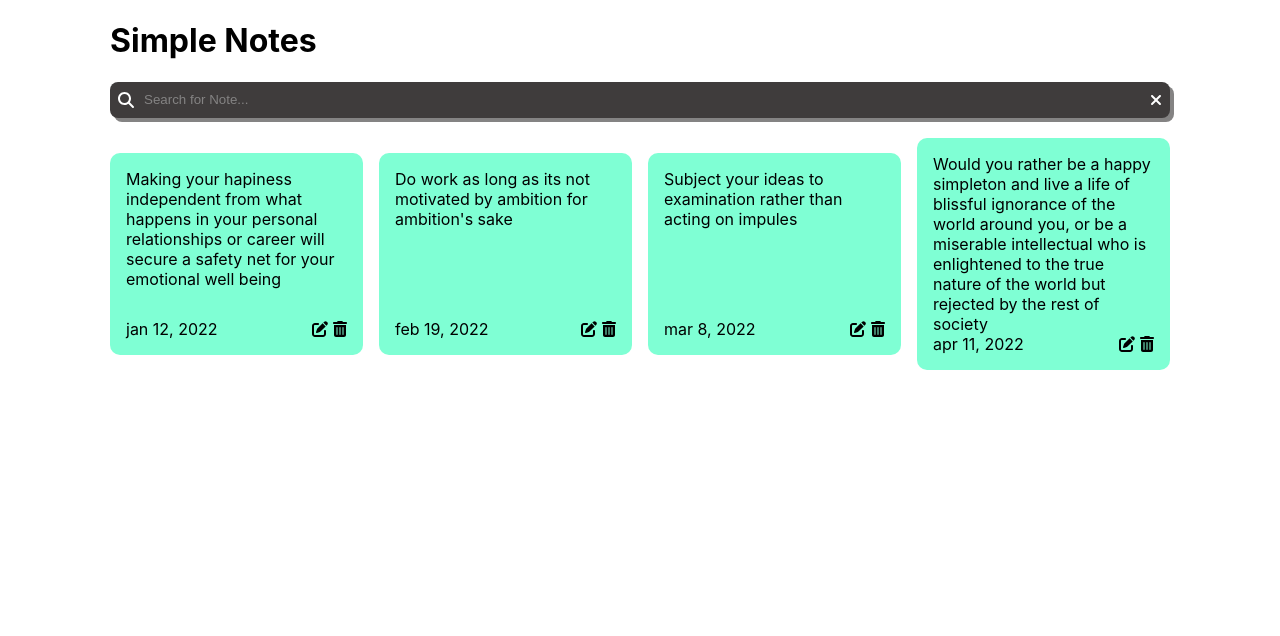
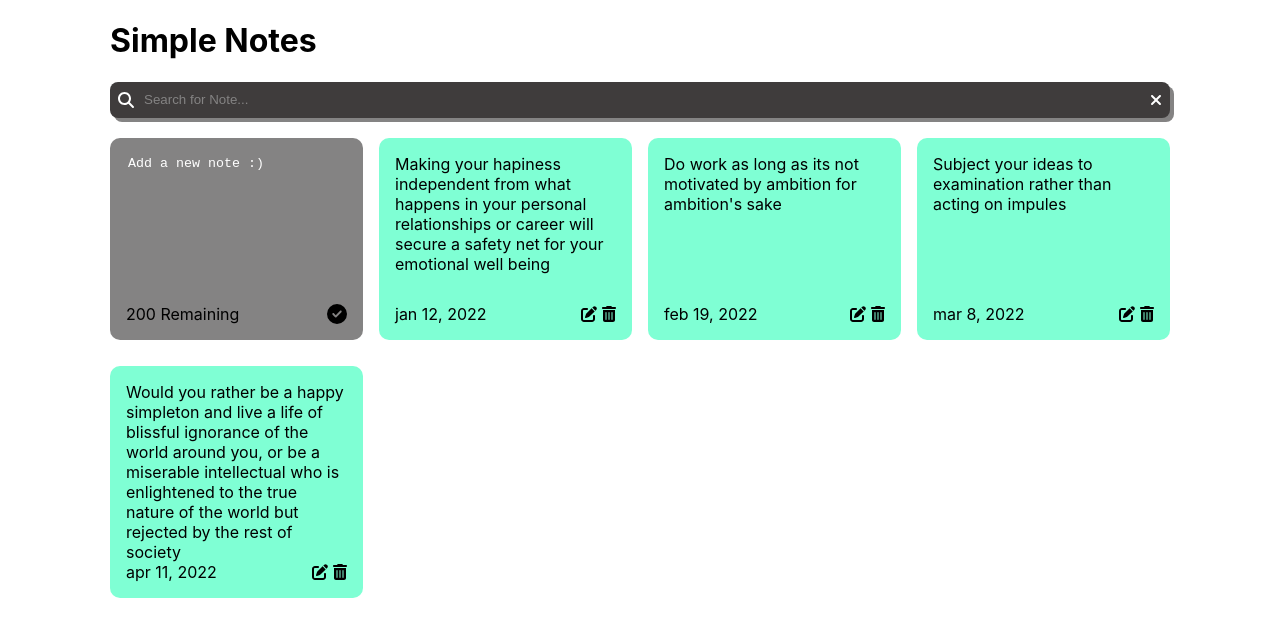
Before and after one commit to JubzCodes/simple-notes, a React (Create React App) app: page / in a window 1280 px wide. Shown: the top 636 px of the page. Built offline with nearby package versions, Linux system fonts and the light colour scheme; the HTML template or start-up script is replaced by a standard one.

Commit message:
add new note css

```diff
--- a/src/App.css
+++ b/src/App.css
@@ -7,6 +7,28 @@
   border-radius: 10px;
   padding: 1rem;
   min-height: 170px
+}
+
+.note.new {
+  background-color: #848383;
+}
+
+textarea {
+  border: none;
+  resize: none;
+  background-color: transparent;
+}
+
+textarea:focus {
+  outline: none;
+}
+
+textarea::placeholder {
+  color: white;
+}
+
+.save {
+  cursor: pointer;
 }
 
 .App {
@@ -61,6 +83,6 @@
   color: white;
 }
 
-::placeholder {
+.search-bar input::placeholder {
   color: #848383;
 }
--- a/src/components/NewNote.js
+++ b/src/components/NewNote.js
@@ -8,8 +8,8 @@ const NewNote = () => {
       <textarea rows='8' cols='10' placeholder='Add a new note :)' ></textarea>
       <div className='footer'>
         <span>200 Remaining</span>
-        <span>
-          <FontAwesomeIcon icon={faCircleCheck} />
+        <span className='save' title='Save'>
+          <FontAwesomeIcon icon={faCircleCheck} size="lg" />
         </span>
       </div>
     </div>
--- a/src/components/NoteList.js
+++ b/src/components/NoteList.js
@@ -1,10 +1,12 @@
 import React from 'react'
 import Note from './Note'
+import NewNote from './NewNote';
 
 const NoteList = ({ notes }) => {
 
   return (
     <div className="notes-list">
+      <NewNote />
       {notes.map((note) => {
         return <Note key={note.id} id={note.id} text={note.text} date={note.date} />
       })}
```
